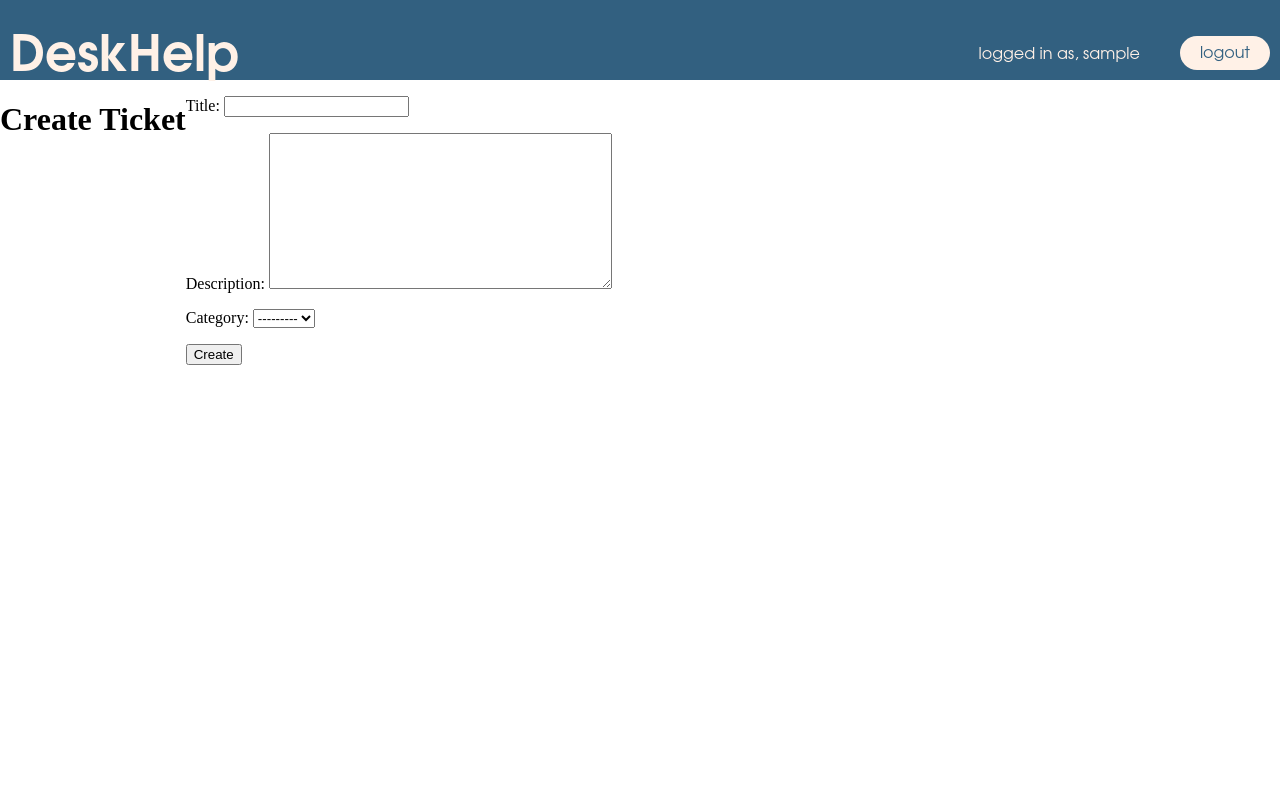
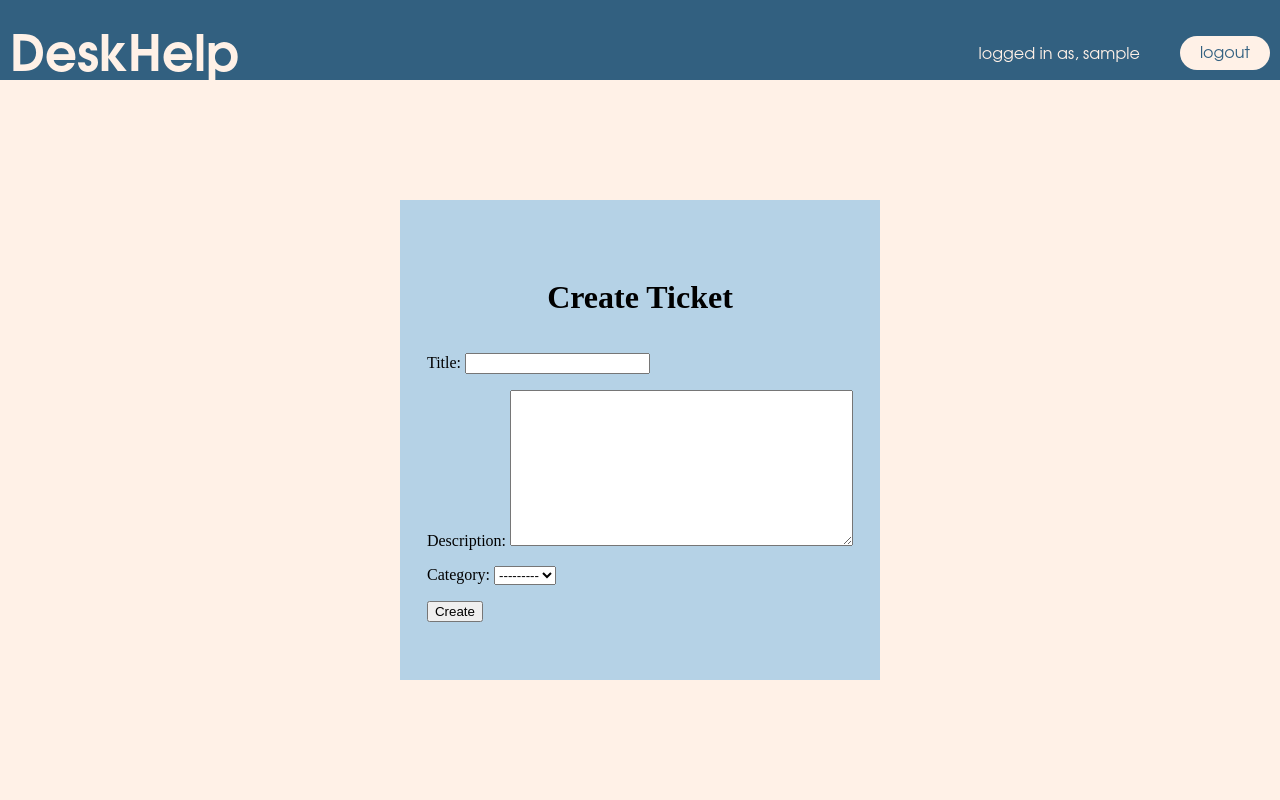
Before and after one commit to yashsuvarna797-ship-it/Desk-help, a Django app: page /CreateTicket in a window 1280 px wide. Run offline with Django 5.2, Linux system fonts and the light colour scheme; the visitor is signed in with stand-in values (Sample User, id 1); data that the repository does not hold is empty.

Commit message:
Add minor changes to css

```diff
--- a/mysite/DeskHelp/static/DeskHelp/style.css
+++ b/mysite/DeskHelp/static/DeskHelp/style.css
@@ -266,3 +270,23 @@ a{
     font-family:var(--logo-font);
     color:var(--blue)
 }
+
+.form-content{
+    background-color:var(--skin);
+    height:100%;
+    width:100%;
+    display:flex;
+    align-items:center;
+    justify-content:center;
+    flex-direction:column;
+}
+
+.form{
+    display:flex;
+    align-items:center;
+    justify-content:center;
+    flex-direction:column;
+    background-color:var(--light-blue);
+    height:60vh;
+    width:60vh;
+}
--- a/mysite/DeskHelp/templates/DeskHelp/base.html
+++ b/mysite/DeskHelp/templates/DeskHelp/base.html
@@ -40,7 +40,9 @@
 
     <main>
         {% block content %}
+            <div class="content">
 
+            </div>
         {% endblock %}
     </main>
 
--- a/mysite/DeskHelp/templates/DeskHelp/ticket/create_ticket_form.html
+++ b/mysite/DeskHelp/templates/DeskHelp/ticket/create_ticket_form.html
@@ -1,7 +1,10 @@
 {% extends 'DeskHelp/base.html' %}
+{% load static %}
 {% block title %}Create Ticket{% endblock %}
 {% block content %}
 
+<div class="form-content">
+    <div class="form">
         <h1>Create Ticket</h1>
 
         <form method="POST">
@@ -9,5 +12,9 @@
             {{ form.as_p }}
             <button type="submit">Create</button>
         </form>
+    </div>
+
+
+</div>
 
 {% endblock %}
```
Also changed, not shown: other parts of mysite/DeskHelp/static/DeskHelp/style.css (+18 -14 lines), mysite/DeskHelp/templates/DeskHelp/index.html (+8 -5 lines). Lines whose indentation alone changed are shown as unchanged.
